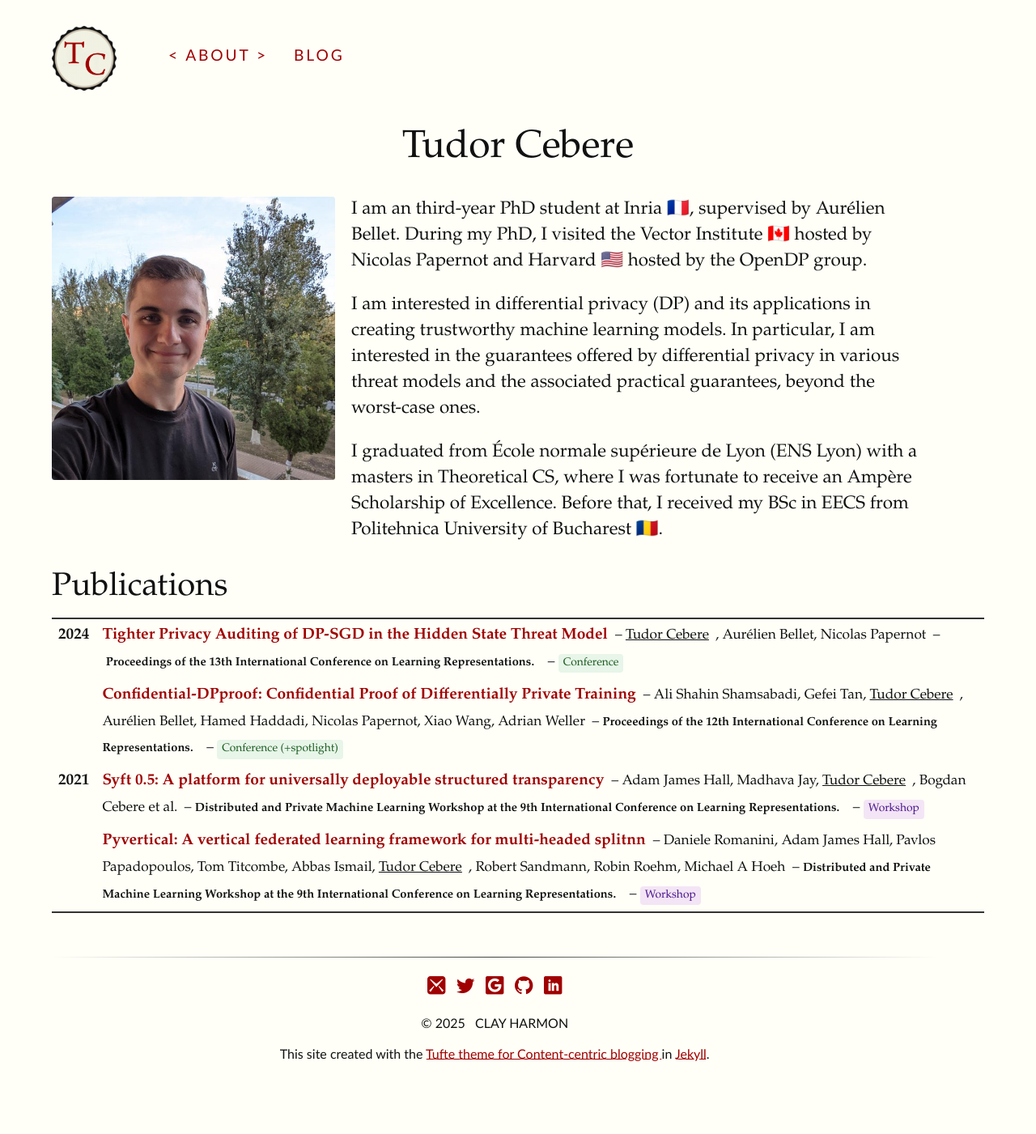
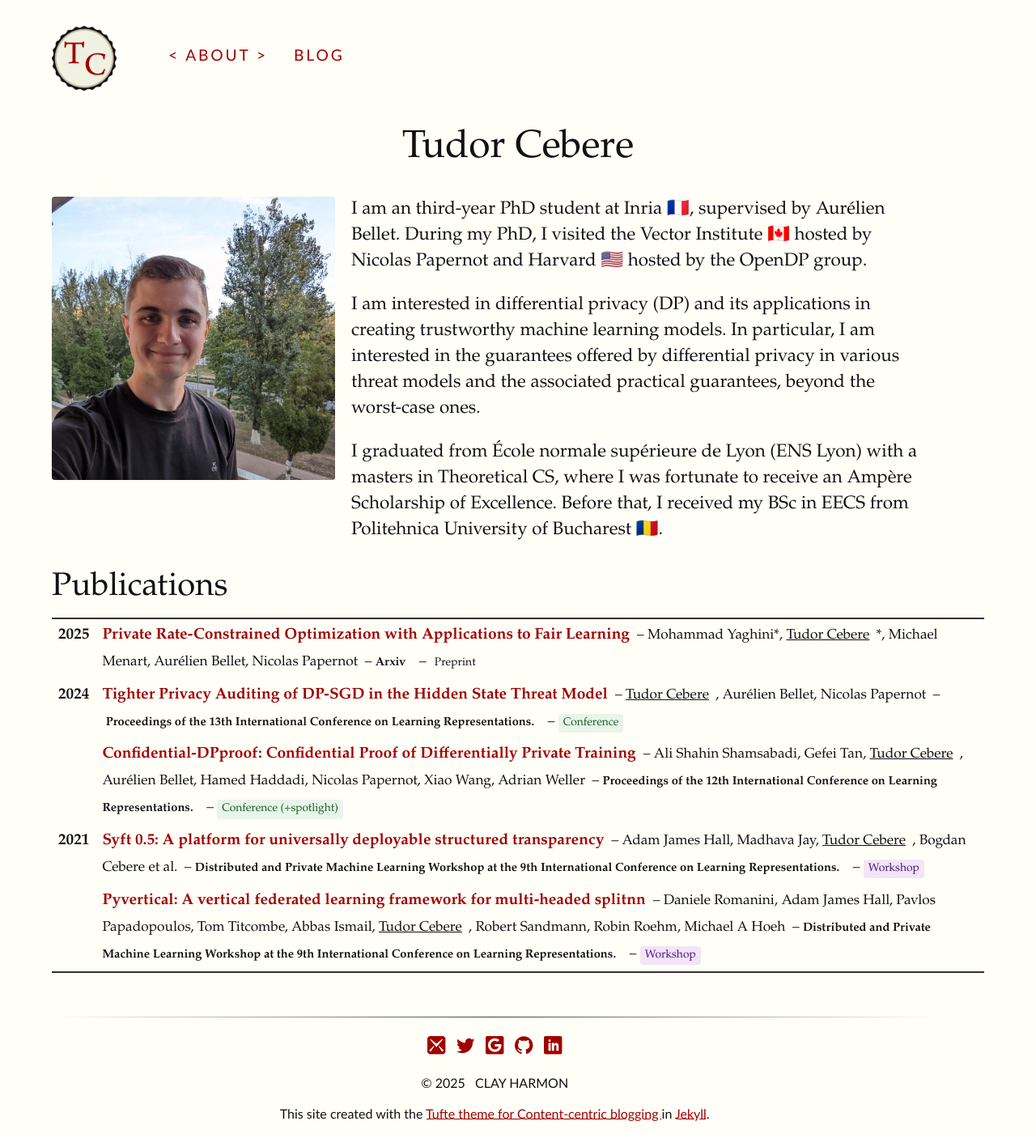
Before and after one commit to tudorcebere/tudorcebere.github.io, a Jekyll site: the page built from index.html, in a window 1280 px wide. Shown: the whole page at 81% size. Built offline with Jekyll 4.4.1, drawn with Linux system fonts in a browser that asks for light colours; some web fonts are replaced; before the commit the page ends 1327 px from its top, so only the background shows below that.

Commit message:
add paper

```diff
--- a/_data/publications.yaml
+++ b/_data/publications.yaml
@@ -1,3 +1,10 @@
+- title: "Private Rate-Constrained Optimization with Applications to Fair Learning"
+  year: 2025
+  link: "https://arxiv.org/pdf/2505.22703"
+  authors: "Mohammad Yaghini*, Tudor Cebere*, Michael Menart, Aurélien Bellet, Nicolas Papernot"
+  type: "Preprint"
+  venue: "Arxiv"
+
 - title: "Tighter Privacy Auditing of DP-SGD in the Hidden State Threat Model"
   year: 2024
   link: "https://arxiv.org/pdf/2405.14457"
```
